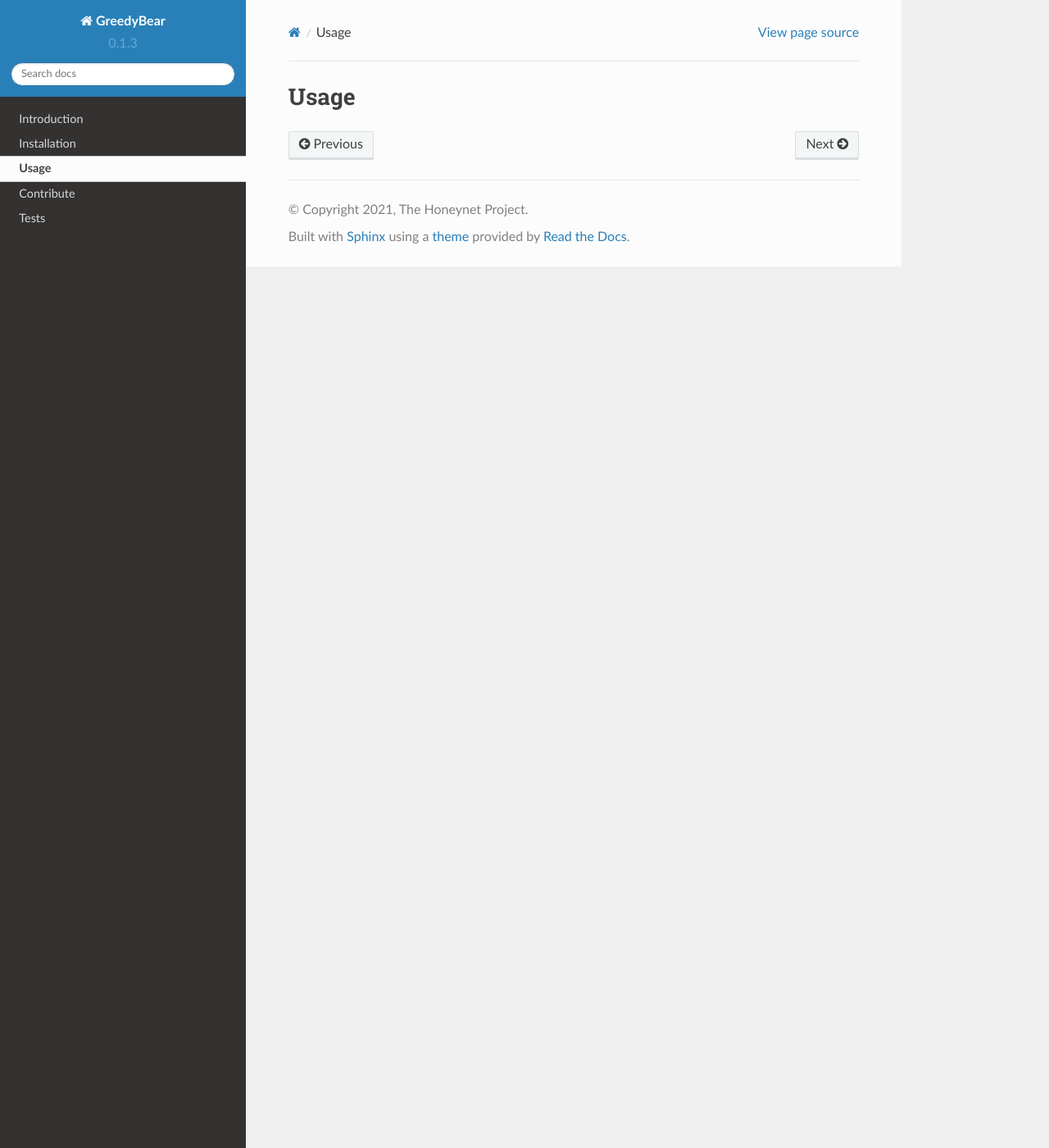
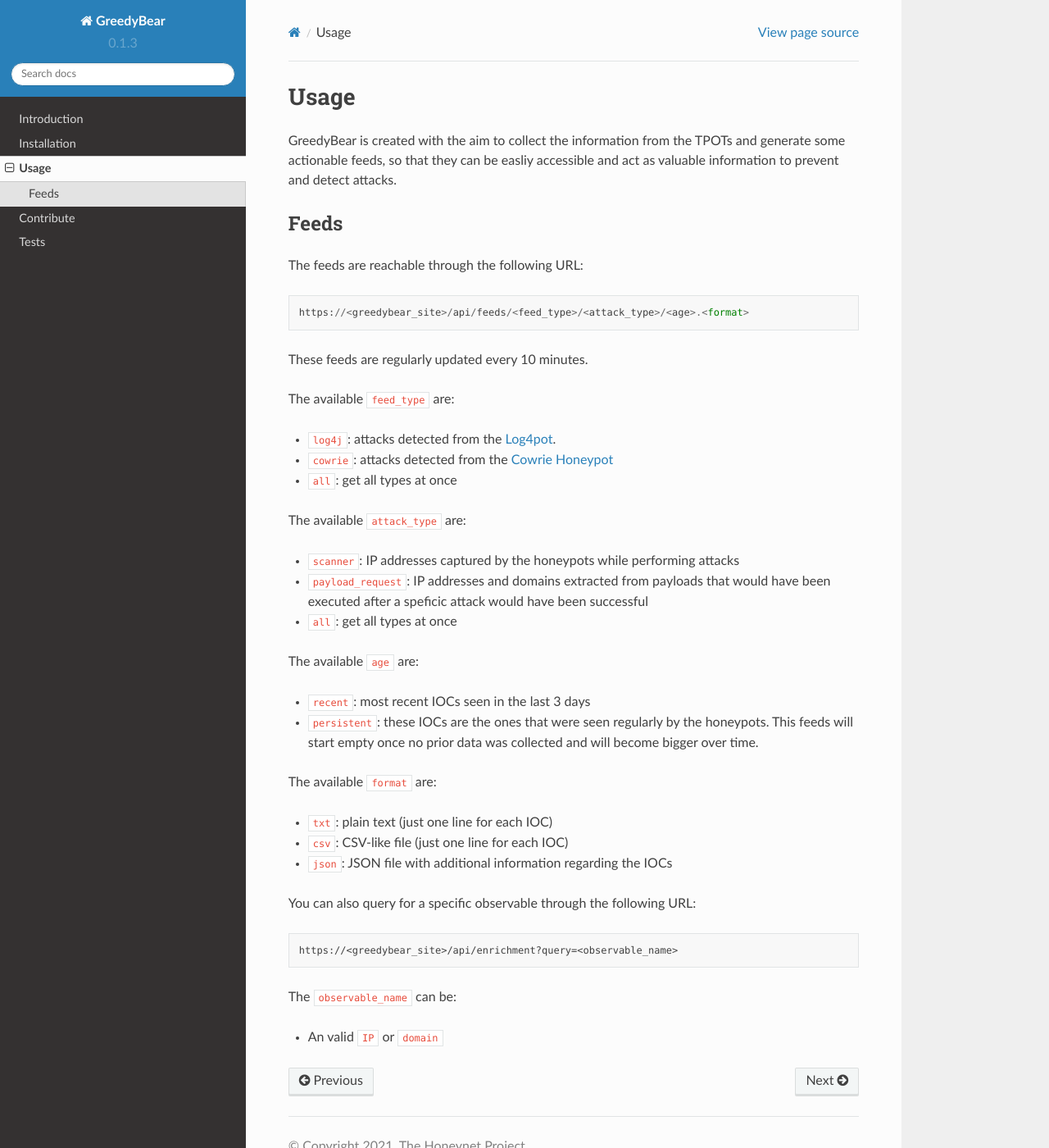
Before and after one commit to intelowlproject/GreedyBear, a Sphinx documentation site: the page built from docs/source/Usage.md, in a window 1280 px wide and 1400 px high. Shown: the whole window at 82% size. Built offline with Sphinx 7.4.7 and the Read the Docs theme 2.0.0, drawn with Linux system fonts in a browser that asks for light colours.

Commit message:
updated usage.md

````diff
--- a/docs/source/Usage.md
+++ b/docs/source/Usage.md
@@ -1 +1,40 @@
 # Usage
+GreedyBear is created with the aim to collect the information from the TPOTs and generate some actionable feeds, so that they can be easliy accessible and act as valuable information to prevent and detect attacks.
+
+## Feeds
+The feeds are reachable through the following URL:
+```
+https://<greedybear_site>/api/feeds/<feed_type>/<attack_type>/<age>.<format>
+```
+These feeds are regularly updated every 10 minutes.
+
+The available `feed_type` are:
+
+* `log4j`: attacks detected from the [Log4pot](https://github.com/thomaspatzke/Log4Pot).
+* `cowrie`: attacks detected from the [Cowrie Honeypot](https://github.com/cowrie/cowrie)
+* `all`: get all types at once
+
+The available `attack_type` are:
+
+* `scanner`: IP addresses captured by the honeypots while performing attacks
+* `payload_request`: IP addresses and domains extracted from payloads that would have been executed after a speficic attack would have been successful
+* `all`: get all types at once
+
+The available `age` are:
+
+* `recent`: most recent IOCs seen in the last 3 days
+* `persistent`: these IOCs are the ones that were seen regularly by the honeypots. This feeds will start empty once no prior data was collected and will become bigger over time.
+
+The available `format` are:
+
+* `txt`: plain text (just one line for each IOC)
+* `csv`: CSV-like file (just one line for each IOC)
+* `json`: JSON file with additional information regarding the IOCs
+
+
+You can also query for a specific observable through the following URL:
+```
+https://<greedybear_site>/api/enrichment?query=<observable_name>
+```
+The `observable_name` can be:
+* An valid `IP` or `domain`
````
